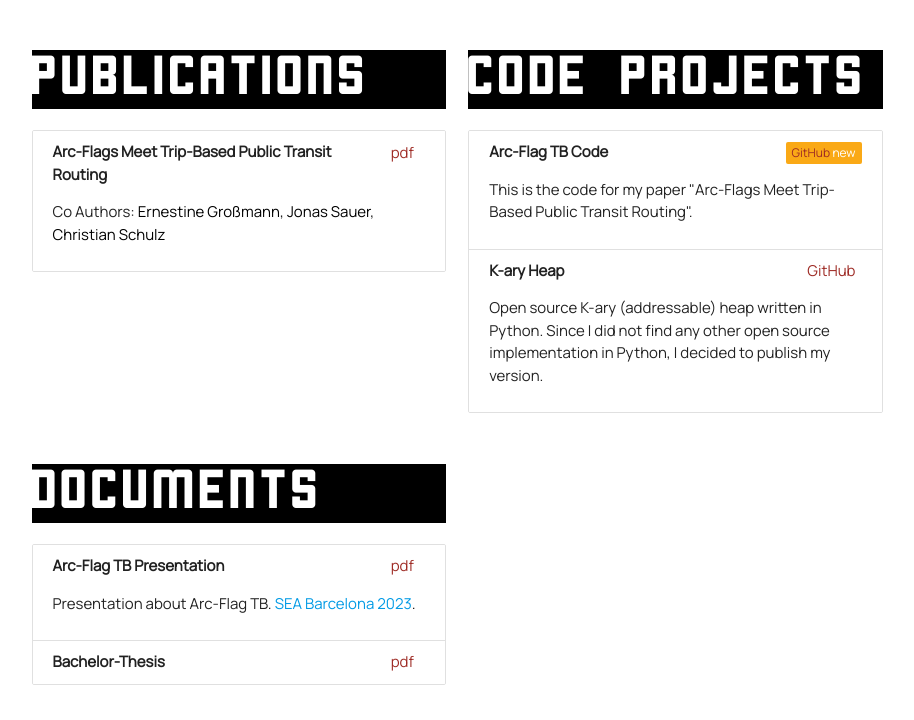
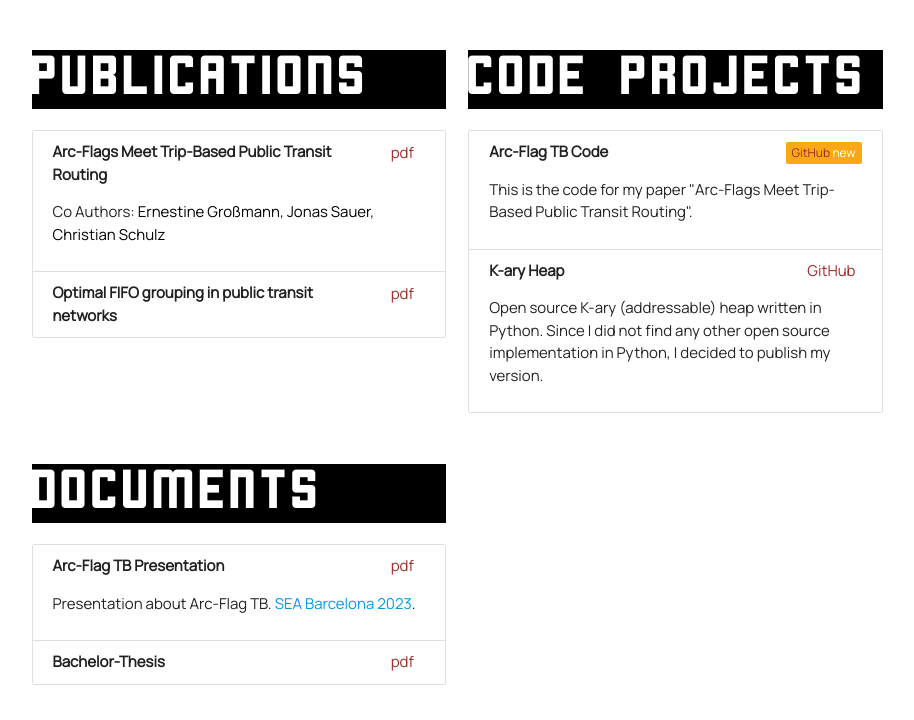
Before and after one commit to PatrickSteil/patricksteil.github.io, a plain HTML site: page index.html in a window 1280 px wide. Shown: the part 1123-1843 px from the top of the page, without its empty margins (183-1097 px from the left). Drawn offline with Linux system fonts and the light colour scheme.

Commit message:
Update index.html

```diff
--- a/index.html
+++ b/index.html
@@ -148,6 +148,9 @@
 								<a class="black-text" href="https://ae.ifi.uni-heidelberg.de/ernestine.html">Ernestine Großmann</a>, <a class="black-text" href="https://i11www.iti.kit.edu/members/jonas_sauer/index">Jonas Sauer</a>, <a class="black-text" href="https://schulzchristian.github.io/">Christian Schulz</a>
 							</p>
 						</li>
+						<li class="collection-item">
+							<span class="title"><span class="badge"><a href="https://arxiv.org/pdf/2308.06629.pdf" class="black-text custom_red-text">pdf</a></span><b>Optimal FIFO grouping in public transit networks</b></span>
+						</li>
 					</ul>
 				</div>
 				<div class="col s12 l6">
```
